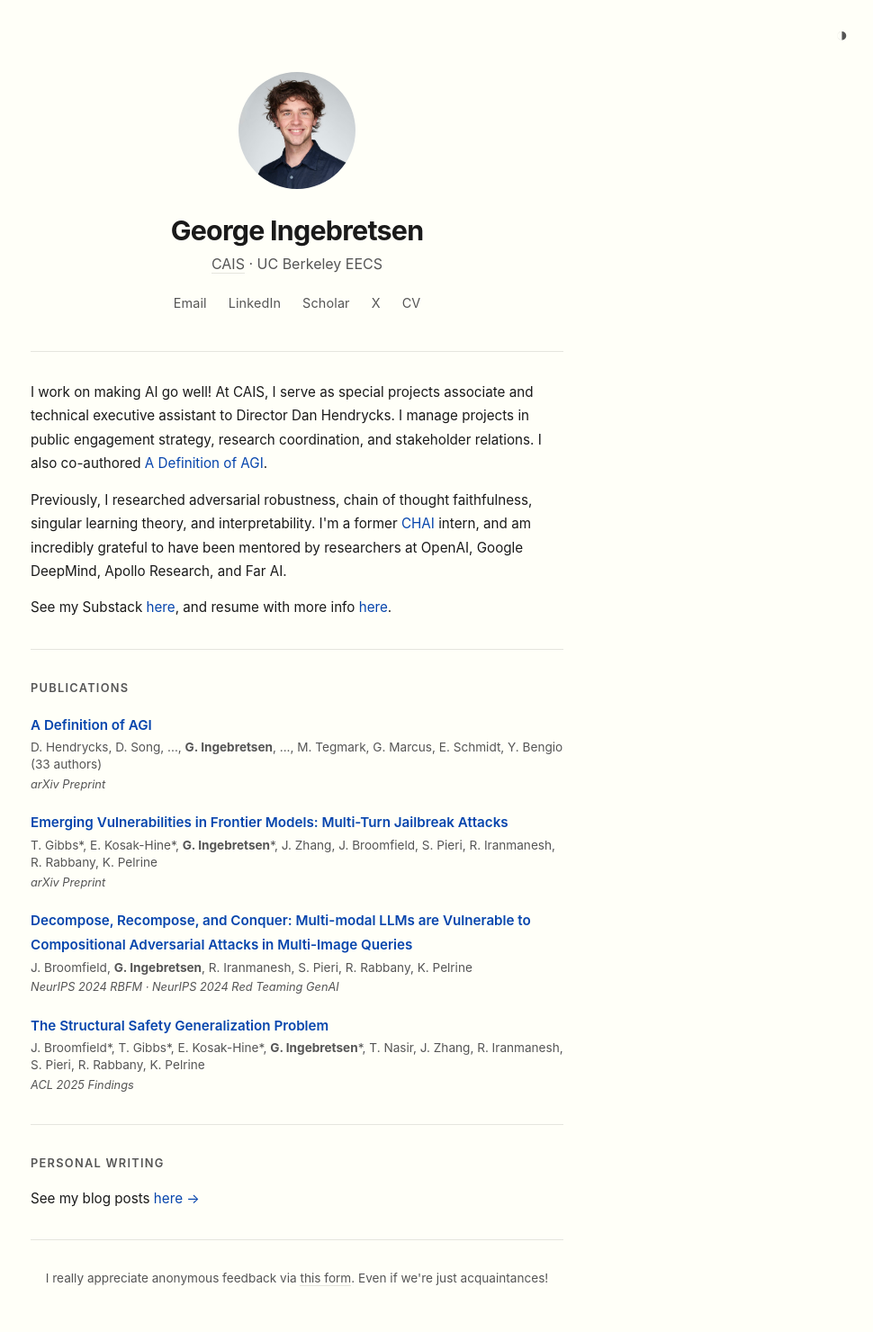
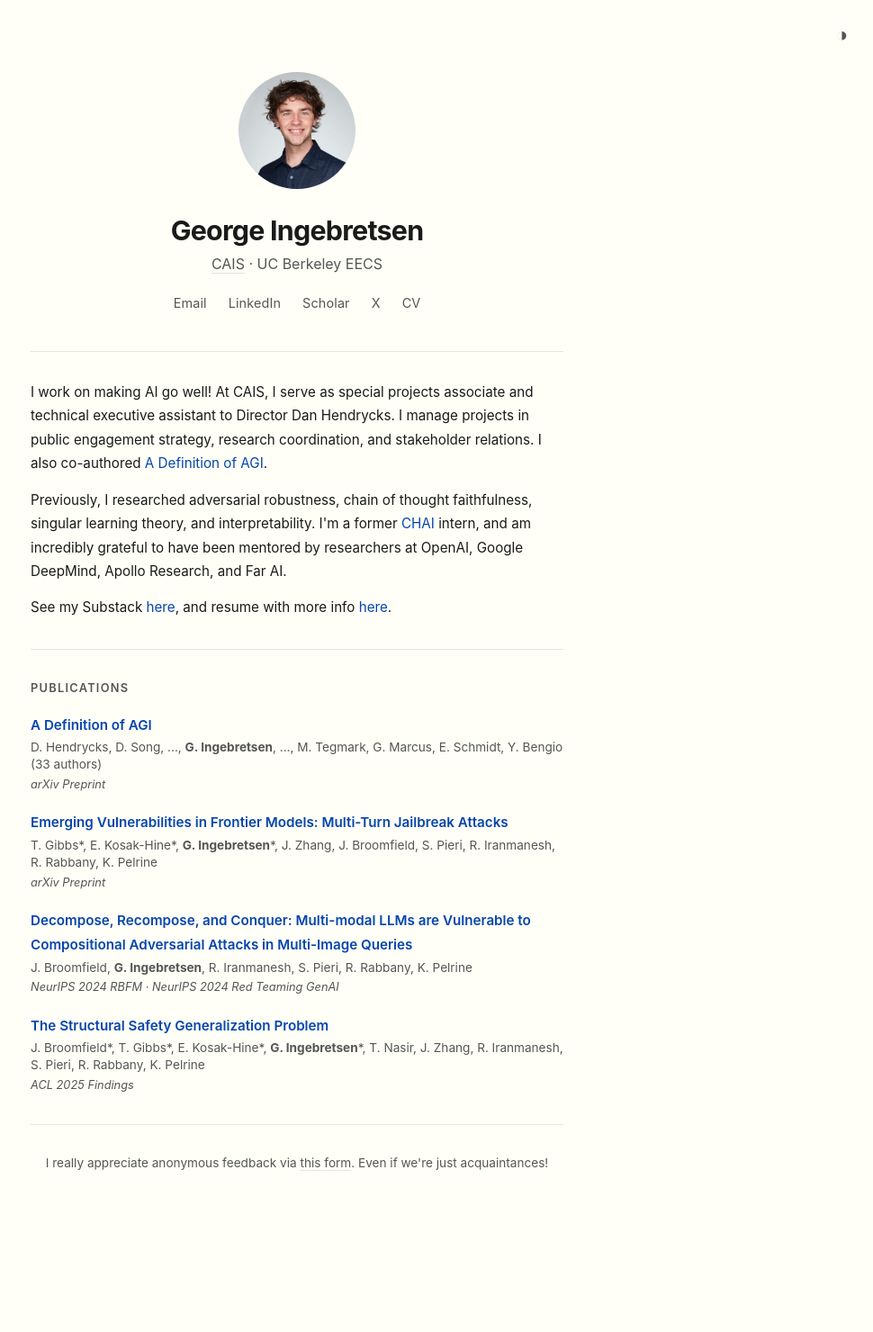
Before and after one commit to Georgeingebretsen/georgeingebretsen.github.io, a Jekyll site: the page built from index.md, in a window 1280 px wide. Shown: the whole page at 90% size, without its empty margins (310-1280 px from the left). Built offline with Jekyll 4.4.1, drawn with Linux system fonts in a browser that asks for light colours; after the commit the page ends 1351 px from its top, so only the background shows below that.

Commit message:
Remove blog posts section from homepage
Co-Authored-By: Claude Opus 4.6 <noreply@anthropic.com>

```diff
--- a/index.md
+++ b/index.md
@@ -52,13 +52,6 @@ layout: landing
 
 <hr class="divider">
 
-<div class="writing">
-  <h2>Personal Writing</h2>
-  <p>See my blog posts <a href="/writing.html">here &#8594;</a></p>
-</div>
-
-<hr class="divider">
-
 <div class="footer">
   <p>I really appreciate anonymous feedback via <a href="https://www.admonymous.co/georgeingebretsen" target="_blank">this form</a>. Even if we're just acquaintances!</p>
 </div>
```
